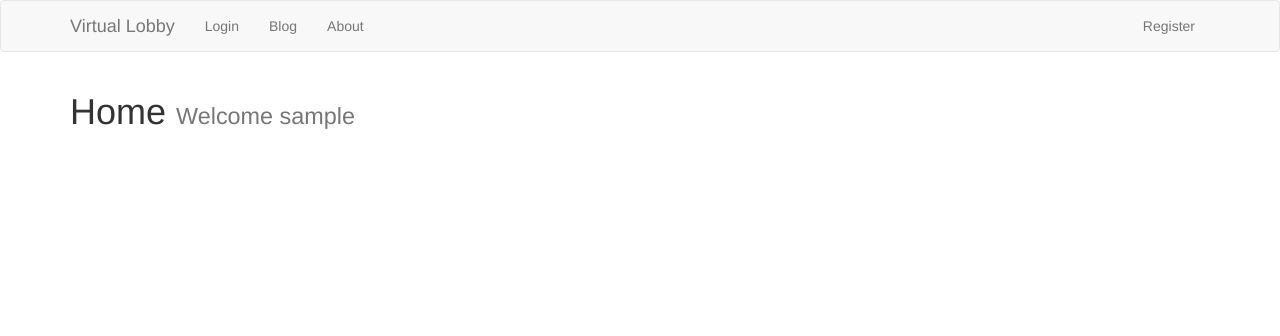
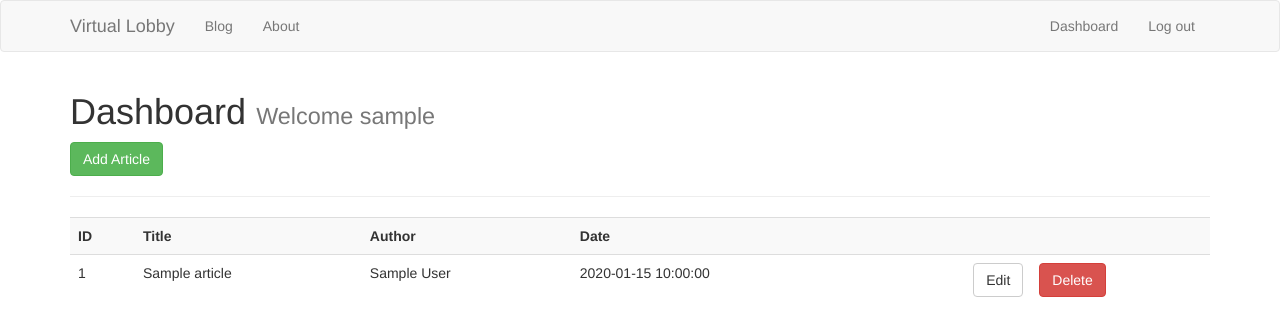
Before and after one commit to asiman11/user-signup, a Flask app: page /dashboard in a window 1280 px wide. Shown: the top 336 px of the page. Run offline with Flask 2, Linux system fonts and the light colour scheme; the visitor is signed in with stand-in values (Sample User, id 1); tables that the repository leaves empty or names only in its code hold one stand-in row (Sample ...); some libraries are stand-ins or nearby versions.

Commit message:
working as well

```diff
--- a/main.py
+++ b/main.py
@@ -35,6 +35,10 @@ class RegistrationForm(Form):
         validators.Regexp(r'^[\w.@+-]+$', message='No special characters or spaces'),
     ])
     confirm = PasswordField('Confirm Password')
+
+class ArticleForm(Form):
+    title = StringField('Title', [validators.required(), validators.Length(min=3, max=25)])
+    body = TextAreaField('Body', [validators.Length(min=30)])
 
 # Articles
 @app.route('/articles')
@@ -111,7 +115,8 @@ def login():
         else:
             error = 'Username not found'
             return render_template('login.html', error=error, title="Login")
-    return render_template('login.html')
+    return render_template('login.html', title="Virtual Lobby")
+
 
 def is_logged_in(f):
     @wraps(f)
@@ -119,7 +124,7 @@ def is_logged_in(f):
         if 'logged_in' in session:
             return f(*args, **kwargs)
         else:
-            flash('Unauthorized, Please login', 'danger')
+            flash('Unauthorized, please login', 'danger')
             return redirect(url_for('login'))
     return wrap
 
@@ -134,37 +139,81 @@ def logout():
 @is_logged_in
 def dashboard():
     # Create cursor
- #   cur = mysql.connection.cursor()
+    cur = mysql.connection.cursor()
 
     # Get articles
-  #  result = cur.execute("SELECT * FROM articles")
+    result = cur.execute("SELECT * FROM articles")
 
-   # articles = cur.fetchall()
+    articles = cur.fetchall()
 
-    #if result > 0:
-    return render_template('dashboard.html', articles=articles)
-    #else:
-     #   msg = 'No Articles Found'
-      #  return render_template('dashboard.html', msg=msg)
+    if result > 0:
+        return render_template('dashboard.html', articles=articles, title="Blogs")
+    else:
+        msg = 'No Articles Found'
+        return render_template('dashboard.html', msg=msg, title="Blogs")
     # Close connection
-    #cur.close()
+    cur.close()
 
-# Article Form Class
+@app.route('/add_article', methods=['GET', 'POST'])
+@is_logged_in
+def add_article():
+    form = ArticleForm(request.form)
+    if request.method == 'POST' and form.validate():
+        title = form.title.data
+        body = form.body.data
+        cur = mysql.connection.cursor()
+        cur.execute("INSERT INTO articles(title, body, author) VALUES(%s, %s, %s)",(title, body, session['username']))
+        mysql.connection.commit()
+        cur.close()
+
+        flash('Blog created', 'success')
+        return redirect(url_for('dashboard'))
+
+    return render_template('add_article.html', form=form)
+
 class ArticleForm(Form):
     title = StringField('Title', [validators.Length(min=1, max=200)])
     body = TextAreaField('Body', [validators.Length(min=30)])
+@app.route('/edit_article/<string:id>', methods=['GET', 'POST'])
+@is_logged_in
+def edit_article(id):
+    cur = mysql.connection.cursor()
+    result = cur.execute("SELECT * FROM articles WHERE id = %s", [id])
+    article = cur.fetchone()
+    cur.close()
+    form = ArticleForm(request.form)
+    form.title.data = article['title']
+    form.body.data = article['body']
+
+    if request.method == 'POST' and form.validate():
+        title = request.form['title']
+        body = request.form['body']
+
+        cur = mysql.connection.cursor()
+        app.logger.info(title)
+        cur.execute ("UPDATE articles SET title=%s, body=%s WHERE id=%s",(title, body, id))
+        mysql.connection.commit()
+        cur.close()
+        flash('Blog updated', 'success')
+        return redirect(url_for('dashboard'))
+    return render_template('edit_article.html', form=form, title="Edit Blog")
+
+
+@app.route('/delete_article/<string:id>', methods=['POST'])
+@is_logged_in
+def delete_article(id):
+    cur = mysql.connection.cursor()
+    cur.execute("DELETE FROM articles WHERE id = %s", [id])
+    mysql.connection.commit()
+    cur.close()
+    flash('Article Deleted', 'success')
+    return redirect(url_for('dashboard'))
+
 
 @app.route('/about')
 def about():
     return render_template('about.html', title="About")
 
-
-@app.route('/contact')
-def contact():
-    return render_template('contact.html', title="Contact")
-
-
-
 if __name__ == '__main__':
     app.secret_key='secret123'
     app.run(debug=True)
--- a/templates/dashboard.html
+++ b/templates/dashboard.html
@@ -1,7 +1,32 @@
 {% extends 'layout.html' %}
 
 {% block body %}
-  <h1>Home <small> Welcome {{session.username}}</small></h1>
-
+  <h1>Dashboard <small> Welcome {{session.username}}</small></h1>
+  <a class="btn btn-success" href="/add_article"> Add Article</a>
+  <hr>
+  <table class="table table-striped">
+    <tr>
+      <th>ID</th>
+      <th>Title</th>
+      <th>Author</th>
+      <th>Date</th>
+      <th></th>
+      <th></th>
+    </tr>
+    {% for article in articles %}
+      <tr>
+        <td>{{article.id}}</td>
+        <td>{{article.title}}</td>
+        <td>{{article.author}}</td>
+        <td>{{article.create_date}}</td>
+        <td><a href="edit_article/{{article.id}}" class="btn btn-default pull-right">Edit</a></td>
+        <td>
+          <form action="{{url_for('delete_article', id=article.id)}}" method="post">
+            <input type="hidden" name="_method" value="DELETE">
+            <input type="submit" value="Delete" class="btn btn-danger">
+          </form>
+        </td>
+      </tr>
+    {% endfor %}
   </table>
 {% endblock %}
--- a/templates/includes/_navbar.html
+++ b/templates/includes/_navbar.html
@@ -11,12 +11,17 @@
           </div>
           <div id="navbar" class="collapse navbar-collapse">
             <ul class="nav navbar-nav">
-              <li><a href="/login">Login</a></li>
               <li><a href="/articles">Blog</a></li>
               <li><a href="/about">About</a></li>
             </ul>
             <ul class="nav navbar-nav navbar-right">
-                <li><a href="/register">Register</a></li>
+              {% if session.logged_in %}
+              <li><a href="/dashboard">Dashboard</a></li>
+              <li><a href="/logout">Log out</a></li>
+              {% else %}
+              <li><a href="/login">Login</a></li>
+              <li><a href="/register">Register</a></li>
+              {% endif %}
             </ul>
           </div>
         </div>
--- a/templates/layout.html
+++ b/templates/layout.html
@@ -18,6 +18,8 @@
     </div>
     <script src="https://ajax.googleapis.com/ajax/libs/jquery/3.3.1/jquery.min.js"></script>
     <script src="https://maxcdn.bootstrapcdn.com/bootstrap/3.3.7/js/bootstrap.min.js" integrity="sha384-Tc5IQib027qvyjSMfHjOMaLkfuWVxZxUPnCJA7l2mCWNIpG9mGCD8wGNIcPD7Txa" crossorigin="anonymous"></script>
+    <script src="https://cdn.ckeditor.com/4.10.1/standard/ckeditor.js"></script>
+    <script type="text/javascript">CKEDITOR.replace('editor')</script>
 </body>
 
 
```
Also changed, not shown: templates/add_article.html (added, +15 -0 lines), templates/articles.html (added, +10 -0 lines), templates/edit_article.html (added, +16 -0 lines).
